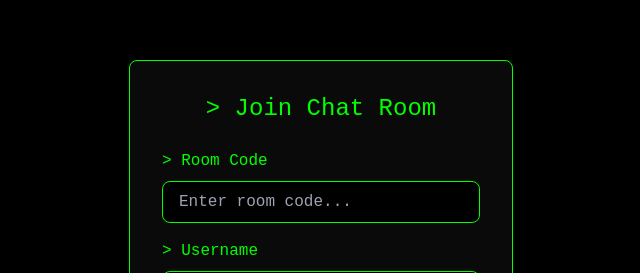
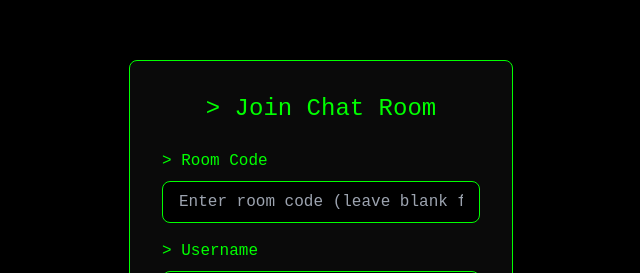
Before and after one commit to ybro2011/Chat, a React (Vite) app in the folder client/: page / in a window 1280 px wide. Shown: the part 168-441 px from the top of the page, without its empty margins (319-959 px from the left). Built offline with nearby package versions, Linux system fonts and the light colour scheme; no server answers.

Commit message:
Add main room functionality when room code is empty

```diff
--- a/client/src/components/Login.tsx
+++ b/client/src/components/Login.tsx
@@ -10,8 +10,8 @@ function Login({ onLogin }: LoginProps) {
 
   const handleSubmit = (e: React.FormEvent) => {
     e.preventDefault();
-    if (username.trim() && roomCode.trim()) {
-      onLogin(username.trim(), roomCode.trim());
+    if (username.trim()) {
+      onLogin(username.trim(), roomCode.trim() || 'main');
     }
   };
 
@@ -30,8 +30,7 @@ function Login({ onLogin }: LoginProps) {
               value={roomCode}
               onChange={(e) => setRoomCode(e.target.value)}
               className="w-full bg-black text-[#00ff00] rounded-lg px-4 py-2 focus:outline-none focus:ring-2 focus:ring-[#00ff00] border border-[#00ff00]"
-              placeholder="Enter room code..."
-              required
+              placeholder="Enter room code (leave blank for main room)..."
             />
           </div>
           <div>
```
